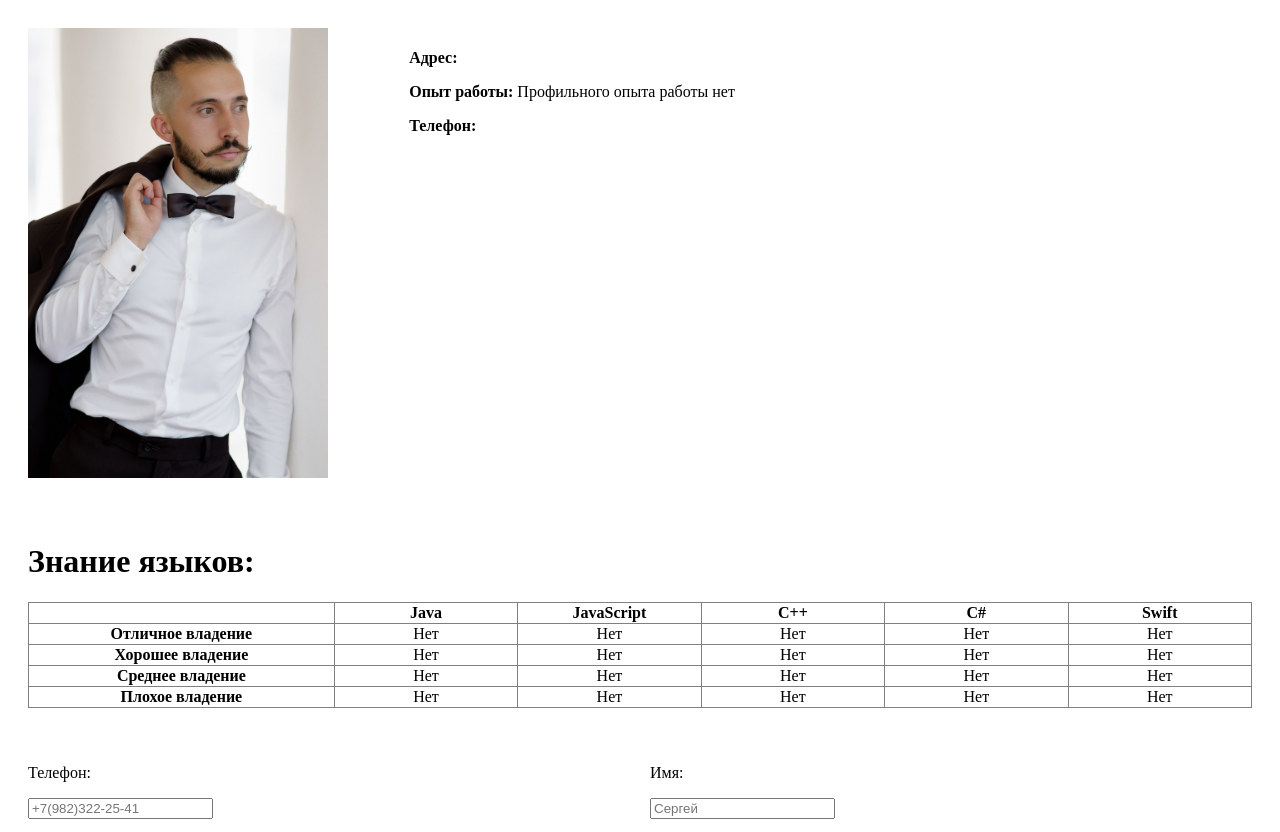
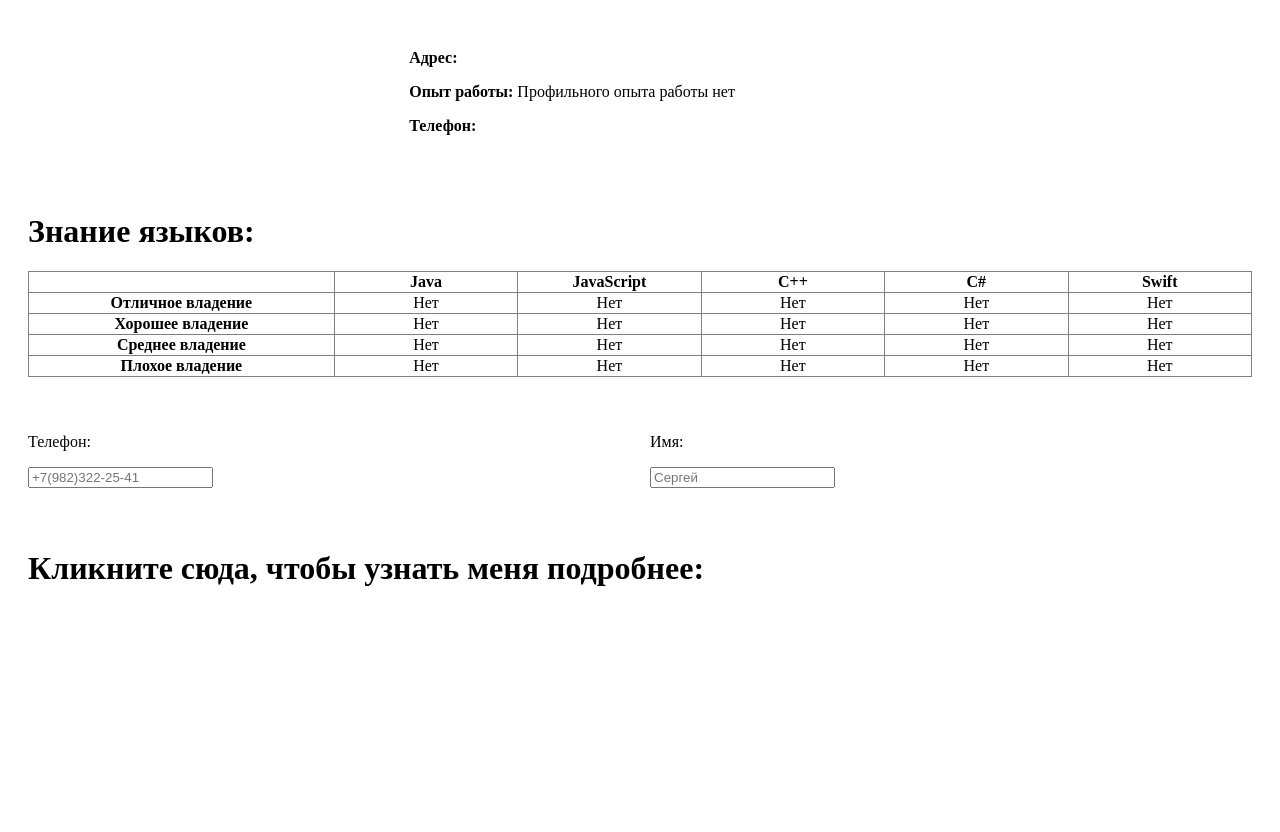
Before and after one commit to SergeyPanteleev/sergeypanteleev.github.io, a plain HTML site: page index.html in a window 1280 px wide. Shown: the top 832 px of the page. After the commit the page ends 800 px from the top, so only its background shows below. Drawn offline with Linux system fonts and the light colour scheme.

Commit message:
Update index.html

```diff
--- a/index.html
+++ b/index.html
@@ -14,7 +14,7 @@
    <div class="container">
        <div class="layer_1">
            <div class="photo">
-               <img src="d391jPHv1Mo.jpg" alt="">
+               <img src="" alt="">
            </div>
            <div class="info">
                <h1></h1>
```
